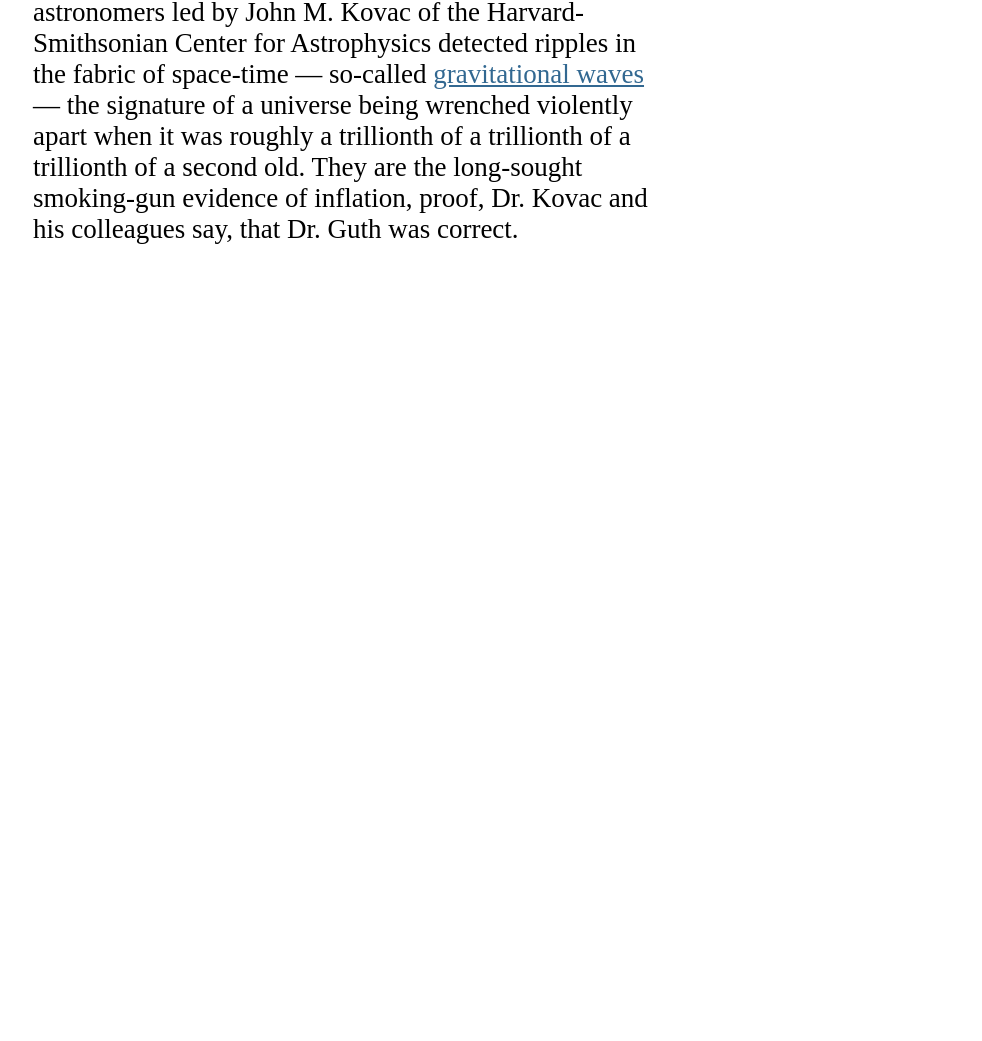
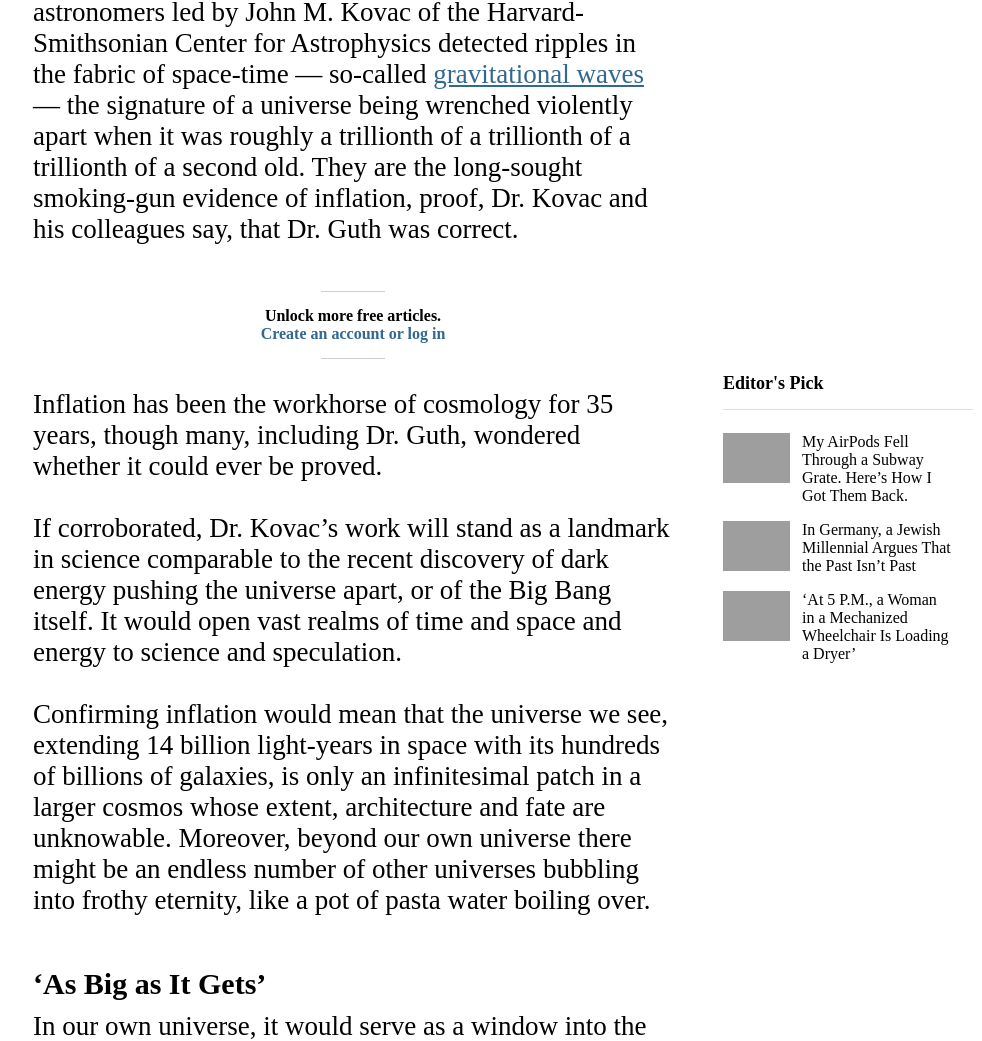
Before and after one commit to elmejdki/NYT-clone, a website: page index.html in a window 1280 px wide. Shown: the part 2128-3169 px from the top of the page, without its empty margins (287-1269 px from the left). Before the commit the page ends 2434 px from the top, so only its background shows below. Drawn offline with Linux system fonts and the light colour scheme; grey boxes are pictures that could not be loaded.

Commit message:
add aside editors pick

```diff
--- a/assets/stylesheet/style.css
+++ b/assets/stylesheet/style.css
@@ -107,6 +107,7 @@
 
 article {
   padding: 30px 25%;
+  position: relative;
 }
 
 .author-name {
@@ -177,3 +178,91 @@
 .reading a {
   color: #326891;
 }
+
+.login-suggestion hr {
+  width: 10%;
+  border:0;
+  background-color: rgba(190, 190, 190, 0.753);
+  height: 1px;
+  margin: 15px auto;
+}
+
+.login-suggestion {
+  font-weight: 600;
+}
+
+.login-suggestion p {
+  text-align: center;
+}
+
+.login-suggestion a {
+  color: rgb(50, 104, 145);
+  text-decoration: none;
+}
+
+.login-suggestion {
+  margin-bottom: 30px;
+}
+
+.in-parragraph-heading {
+  font-size: 30px;
+  font-weight: 600;
+  margin-bottom: 10px;
+  margin-top: 20px;
+}
+
+#editors-picks {
+  position: absolute;
+  width: 250px;
+  top: 50%;
+  right: 20px;
+}
+
+.epick-header {
+  display: inline-block;
+  padding-bottom: 15px;
+  font-size: 18px;
+  font-weight: 600;
+}
+
+.picks {
+  padding-top: 8px;
+  padding-bottom: 8px;
+}
+
+.picks li {
+  display: inline-block;
+  vertical-align: top;
+}
+
+.picks li:first-child {
+  width: 30%;
+}
+
+.picks li:last-child {
+  width: 60%;
+}
+
+.picks img {
+  width: 100%;
+  padding-right: 8px;
+}
+
+.picks span {
+  display: inline-block;
+  /* width: 40%; */
+}
+
+.picks a {
+  text-decoration: none;
+  color: black;
+}
+
+.picks a:hover {
+  text-decoration: underline;
+}
+
+.picks-collection {
+  padding-top: 15px;
+  border-top: 1px solid rgba(187, 187, 187, 0.466);
+}
--- a/index.html
+++ b/index.html
@@ -128,6 +128,67 @@
         old. They are the long-sought smoking-gun evidence of inflation, proof,
         Dr. Kovac and his colleagues say, that Dr. Guth was correct.<br/><br/>
       </p>
+      <div class="login-suggestion">
+        <hr>
+          <p>Unlock more free articles.</p>
+          <p><a href="#">Create an account or log in</a> </p>
+        <hr>
+      </div>
+      <p class="reading">
+
+        Inflation has been the workhorse of cosmology for 35 years, though many, including
+        Dr. Guth, wondered whether it could ever be proved. <br><br>
+
+        If corroborated, Dr. Kovac’s work will stand as a landmark in science comparable to
+        the recent discovery of dark energy pushing the universe apart, or of the Big Bang itself.
+        It would open vast realms of time and space and energy to science and speculation.<br><br>
+
+        Confirming inflation would mean that the universe we see, extending 14 billion light-years
+        in space with its hundreds of billions of galaxies, is only an infinitesimal patch in a larger
+        cosmos whose extent, architecture and fate are unknowable. Moreover, beyond our own universe there
+        might be an endless number of other universes bubbling into frothy eternity, like a pot of pasta water
+        boiling over.<br><br>
+      </p>
+      <h2 class="in-parragraph-heading">‘As Big as It Gets’</h2>
+      <p class="reading">
+        In our own universe, it would serve as a window into the forces operating at energies forever beyond
+        the reach of particle accelerators on Earth and yield new insights into gravity itself. Dr. Kovac’s
+        ripples would be the first direct observation of gravitational waves, which, according to Einstein’s
+        theory of general relativity, should ruffle space-time.<br><br>
+
+        Marc Kamionkowski of Johns Hopkins University, an early-universe expert who was not part of the team,
+        said, “This is huge, as big as it gets.”<br><br>
+
+        He continued, “This is a signal from the very earliest universe, sending a telegram encoded in
+        gravitational waves.”<br><br>
+
+        The ripples manifested themselves as faint spiral patterns in a bath of microwave radiation that
+        permeates space and preserves a picture of the universe when it was 380,000 years old and as hot as
+        the surface of the sun.<br><br>
+
+        Dr. Kovac and his collaborators, working in an experiment known as Bicep, for Background Imaging of
+        Cosmic Extragalactic Polarization, reported their results in a scientific briefing at the Center for
+        Astrophysics here on Monday and in a set of papers submitted to The Astrophysical Journal.<br><br>
+      </p>
+
+      <aside id="editors-picks">
+        <span class="epick-header">Editor's Pick</span>
+        <div class="picks-collection">
+          <ul class="picks">
+            <li><img src="https://static01.nyt.com/images/2020/01/07/nyregion/00nyairpods/00nyairpods-square640-v3.jpg?quality=75&auto=webp&disable=upscale&width=350" alt=""> </li>
+            <li><span><a href="#">My AirPods Fell Through a Subway Grate. Here’s How I Got Them Back.</a></span> </li>
+          </ul>
+          <ul class="picks">
+            <li> <img src="https://static01.nyt.com/images/2019/12/18/books/00Czollek3/00Czollek3-square640-v2.jpg?quality=75&auto=webp&disable=upscale&width=350" alt=""></li>
+            <li> <span><a href="#">In Germany, a Jewish Millennial Argues That the Past Isn’t Past</a></span></li>
+          </ul>
+          <ul class="picks">
+            <li><img src="https://static01.nyt.com/images/2020/01/19/nyregion/19diary-illos-slide-NO6X/19diary-illos-slide-NO6X-square640-v2.jpg?quality=75&auto=webp&disable=upscale&width=350" alt=""></li>
+            <li><span><a href="#">‘At 5 P.M., a Woman in a Mechanized Wheelchair Is Loading a Dryer’</a></span></li>
+          </ul>
+        </div>
+      </aside>
+
     </article>
 
   </main>
```
